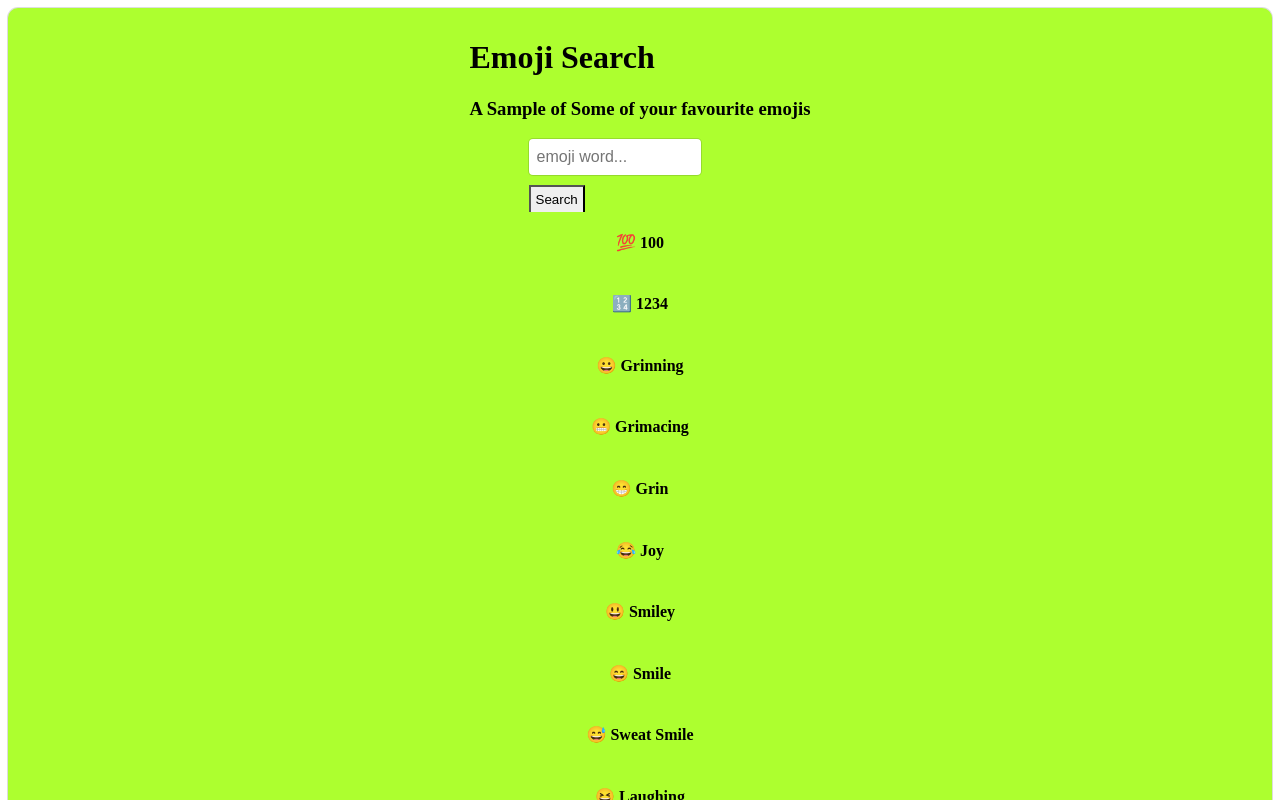
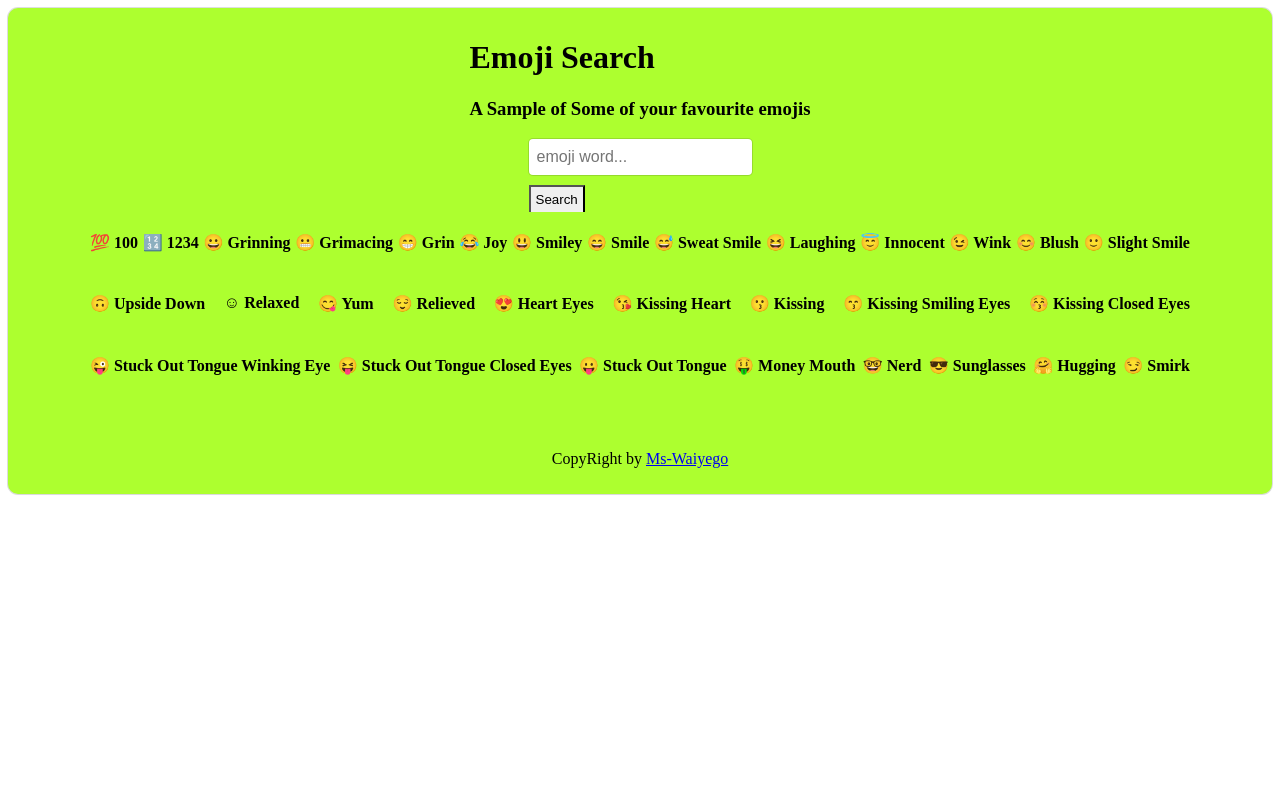
Before and after one commit to Ms-Waiyego/EMOJI-APP, a React (Create React App) app in the folder emoji-search-app/: page / in a window 1280 px wide. Shown: the top 800 px of the page. Built offline with nearby package versions, Linux system fonts and the light colour scheme; data requests are answered from the project's data file.

Commit message:
more styling

```diff
--- a/emoji-search-app/src/Components/Emoji.js
+++ b/emoji-search-app/src/Components/Emoji.js
@@ -3,11 +3,11 @@ import React from 'react'
 
 const Emoji = ( {emojis}) => {
 return (
- <>
+ <div className='emoji-container'>
  {emojis.map((emoji, index)=>(
   <h4 key={index}>{emoji.symbol} {emoji.title}</h4>
  ))}
- </>
+ </div>
 )
 }
 export default Emoji
--- a/emoji-search-app/src/index.css
+++ b/emoji-search-app/src/index.css
@@ -24,10 +24,21 @@ font-size: inherit;
 border: 0;
 border-radius: 4px;
 box-shadow: rgba(0, 0, 0, 0.02) 0px 1px 3px 0px, rgba(27, 31, 35, 0.15) 0px 0px 0px 1px;
-width: 70%;
 }
+
 .btn{
   border-bottom: 5px;
   padding: 5px;
   margin-top: 10px;
- text-align: center;}
+ text-align: center;
+}
+.emoji-container{
+  max-width: 1100px;
+  margin: 0 auto;
+  padding-left: 15px;
+  padding-right: 15px;
+  display: flex;
+  flex-wrap: wrap;
+  justify-content: space-between;
+  padding-bottom: 3%;
+}
```
